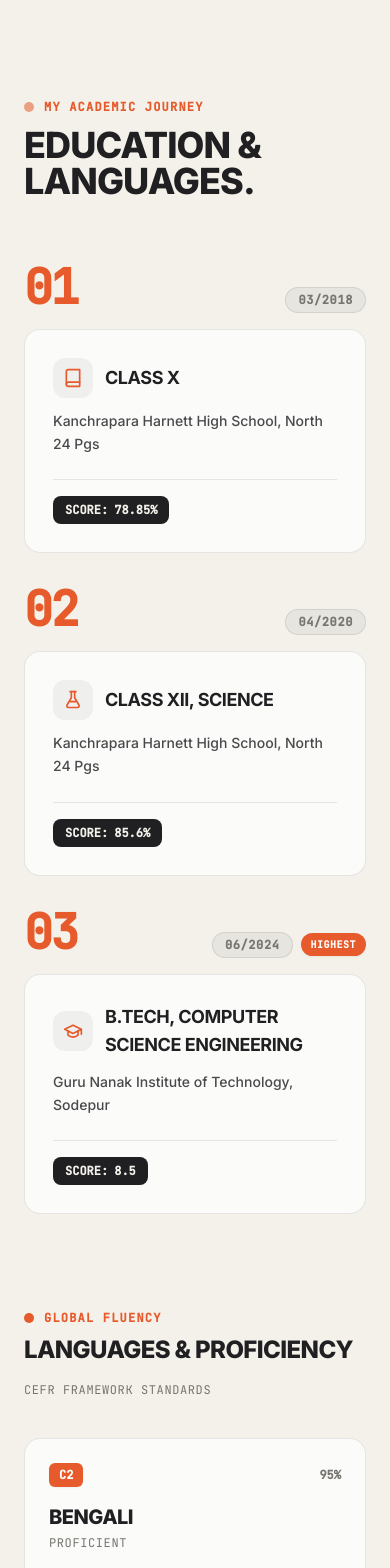
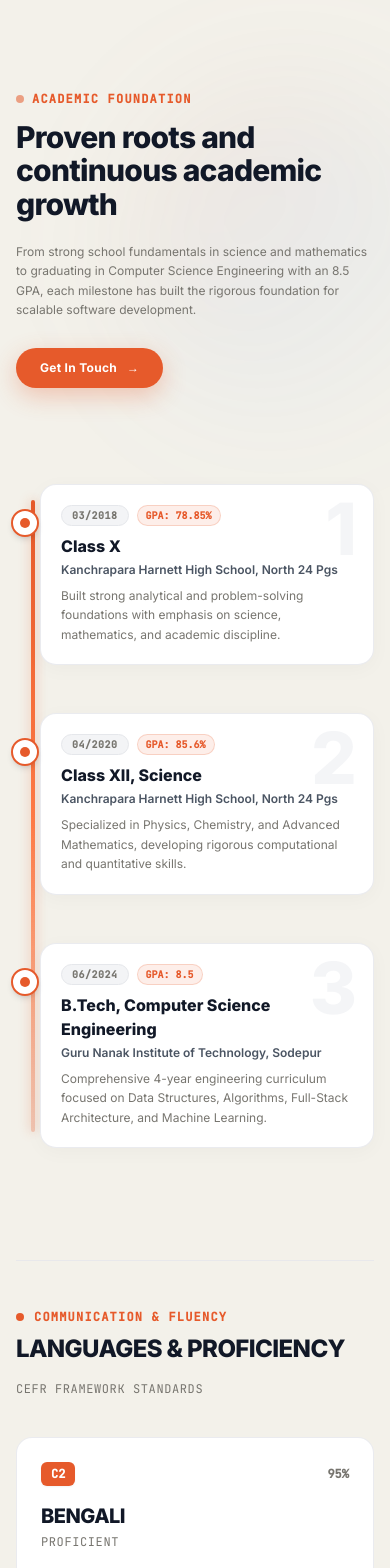
Before and after one commit to AnieX9009/MyPortfolio, a React (Vite) app: page / in a window 390 px wide. Shown: the part 9620-11188 px from the top of the page. Built offline with nearby package versions, Linux system fonts and the light colour scheme; a web font is replaced by a local one.

Commit message:
Redesign Education section with animated orange wavy curve, checkpoint nodes, watermark numbers, and responsive flow

```diff
--- a/src/components/EducationSection.tsx
+++ b/src/components/EducationSection.tsx
@@ -1,153 +1,341 @@
-import React from 'react';
+import React, { useState } from 'react';
 import { motion } from 'framer-motion';
 import { educationData, languagesData } from '../data/portfolio';
+
+// Academic descriptions for the milestones
+const educationDescriptions = [
+  'Built strong analytical and problem-solving foundations with emphasis on science, mathematics, and academic discipline.',
+  'Specialized in Physics, Chemistry, and Advanced Mathematics, developing rigorous computational and quantitative skills.',
+  'Comprehensive 4-year engineering curriculum focused on Data Structures, Algorithms, Full-Stack Architecture, and Machine Learning.',
+];
 
 // Icons for academic steps
 const EducationIcons = [
   // Class X - School / Foundation icon
-  <svg key="x" className="w-5 h-5" viewBox="0 0 24 24" fill="none" stroke="currentColor" strokeWidth="2" strokeLinecap="round" strokeLinejoin="round">
+  <svg key="x" className="w-4 h-4" viewBox="0 0 24 24" fill="none" stroke="currentColor" strokeWidth="2.2" strokeLinecap="round" strokeLinejoin="round">
     <path d="M4 19.5A2.5 2.5 0 0 1 6.5 17H20" />
     <path d="M6.5 2H20v20H6.5A2.5 2.5 0 0 1 4 19.5v-15A2.5 2.5 0 0 1 6.5 2z" />
   </svg>,
-  // Class XII - Science / Higher Secondary icon
-  <svg key="xii" className="w-5 h-5" viewBox="0 0 24 24" fill="none" stroke="currentColor" strokeWidth="2" strokeLinecap="round" strokeLinejoin="round">
+  // Class XII - Science icon
+  <svg key="xii" className="w-4 h-4" viewBox="0 0 24 24" fill="none" stroke="currentColor" strokeWidth="2.2" strokeLinecap="round" strokeLinejoin="round">
     <path d="M10 2v7.31L4.75 18.27A2 2 0 0 0 6.47 21h11.06a2 2 0 0 0 1.72-2.73L14 9.31V2" />
     <line x1="8.5" y1="2" x2="15.5" y2="2" />
     <line x1="9" y1="14" x2="15" y2="14" />
   </svg>,
-  // B.Tech - Graduation / Engineering Cap icon
-  <svg key="btech" className="w-5 h-5" viewBox="0 0 24 24" fill="none" stroke="currentColor" strokeWidth="2" strokeLinecap="round" strokeLinejoin="round">
+  // B.Tech - Cap icon
+  <svg key="btech" className="w-4 h-4" viewBox="0 0 24 24" fill="none" stroke="currentColor" strokeWidth="2.2" strokeLinecap="round" strokeLinejoin="round">
     <path d="M22 10v6M2 10l10-5 10 5-10 5z" />
     <path d="M6 12v5c3 3 9 3 12 0v-5" />
   </svg>,
 ];
 
 export const EducationSection: React.FC = () => {
+  const [hoveredIdx, setHoveredIdx] = useState<number | null>(null);
+
+  // Desktop SVG Path for the undulating orange wave
+  // Starts on left at y=230, dips to Node 1 at (160, 270), flows to Node 2 at (480, 210), ascends to Node 3 at (810, 75)
+  const desktopWavePath = "M 20 220 C 70 260, 110 270, 160 270 C 245 270, 360 210, 480 210 C 600 210, 690 140, 810 75 C 845 58, 880 55, 930 55";
+
+  // Coordinates for the 3 desktop nodes along the SVG viewBox="0 0 950 340"
+  const desktopNodes = [
+    { x: 160, y: 270, cardLeft: '17%', cardTop: '290px' },
+    { x: 480, y: 210, cardLeft: '50.5%', cardTop: '235px' },
+    { x: 810, y: 75, cardLeft: '85%', cardTop: '100px' },
+  ];
+
   return (
     <section
       id="education"
-      className="relative py-28 px-6 sm:px-12 max-w-7xl mx-auto select-none overflow-hidden"
+      className="relative py-24 sm:py-32 px-4 sm:px-8 lg:px-12 max-w-[1440px] mx-auto select-none overflow-hidden"
     >
-      {/* Subtle top border divider */}
-      <div className="absolute top-0 left-6 right-6 h-[1px] bg-[#202022]/10" />
+      {/* Ambient background decorative circle (exact match to top-right in reference image) */}
+      <div className="absolute right-[-80px] top-[100px] w-[340px] sm:w-[460px] h-[340px] sm:h-[460px] rounded-full bg-gradient-to-br from-[#E65A2B]/10 via-[#3B82F6]/5 to-transparent blur-3xl pointer-events-none -z-10" />
 
-      {/* ── SECTION HEADER (Inspired by reference image design: Dot accent + Uppercase title) ── */}
-      <div className="mb-16">
+      {/* ════════════════════════════════════════════════════════════════════════
+          TOP MAIN CONTAINER: LEFT HEADLINE + RIGHT ANIMATED ORANGE WAVE TIMELINE
+          (Direct match to reference image composition & flow)
+         ════════════════════════════════════════════════════════════════════════ */}
+      <div className="flex flex-col xl:flex-row items-start justify-between gap-12 xl:gap-8 mb-28">
+
+        {/* ── LEFT COLUMN: TITLE, BADGE, NARRATIVE & ACTION BUTTON ── */}
+        <div className="w-full xl:w-[32%] xl:max-w-md shrink-0 pt-2">
+          {/* Category Pill Tag */}
           <motion.div
             initial={{ opacity: 0, y: 15 }}
             whileInView={{ opacity: 1, y: 0 }}
             viewport={{ once: true }}
             transition={{ duration: 0.6 }}
-          className="flex items-center gap-2.5 text-xs font-mono font-bold uppercase tracking-widest text-[#E65A2B] mb-3"
+            className="flex items-center gap-2 text-xs font-mono font-bold uppercase tracking-widest text-[#E65A2B] mb-3.5"
           >
-          <span className="w-2.5 h-2.5 rounded-full bg-[#E65A2B] inline-block animate-pulse" />
-          <span>MY ACADEMIC JOURNEY</span>
+            <span className="w-2 h-2 rounded-full bg-[#E65A2B] inline-block animate-pulse" />
+            <span>ACADEMIC FOUNDATION</span>
           </motion.div>
 
+          {/* Main Headline matching reference typography */}
           <motion.h2
             initial={{ opacity: 0, y: 20 }}
             whileInView={{ opacity: 1, y: 0 }}
             viewport={{ once: true }}
             transition={{ duration: 0.7, delay: 0.1 }}
-          className="text-4xl sm:text-6xl font-extrabold text-[#202022] uppercase tracking-tight leading-none"
+            className="text-3xl sm:text-4xl lg:text-[42px] font-extrabold text-[#111827] tracking-tight leading-[1.12] mb-5"
           >
-          EDUCATION & LANGUAGES.
+            Proven roots and continuous academic growth
           </motion.h2>
+
+          {/* Subtitle / Narrative */}
+          <motion.p
+            initial={{ opacity: 0, y: 20 }}
+            whileInView={{ opacity: 1, y: 0 }}
+            viewport={{ once: true }}
+            transition={{ duration: 0.7, delay: 0.2 }}
+            className="text-xs sm:text-sm text-[#77756F] font-sans leading-relaxed mb-7"
+          >
+            From strong school fundamentals in science and mathematics to graduating in Computer Science Engineering with an 8.5 GPA, each milestone has built the rigorous foundation for scalable software development.
+          </motion.p>
+
+          {/* Orange CTA Button (Matching "Get Started" in reference image) */}
+          <motion.div
+            initial={{ opacity: 0, y: 20 }}
+            whileInView={{ opacity: 1, y: 0 }}
+            viewport={{ once: true }}
+            transition={{ duration: 0.7, delay: 0.3 }}
+          >
+            <a
+              href="#contact"
+              className="inline-flex items-center justify-center gap-2.5 px-6 py-3 rounded-full bg-[#E65A2B] text-white hover:bg-[#d84e20] shadow-[0_8px_24px_rgba(230,90,43,0.3)] hover:shadow-[0_12px_32px_rgba(230,90,43,0.4)] hover:-translate-y-0.5 active:translate-y-0 active:scale-[0.98] transition-all duration-300 font-sans text-xs sm:text-sm font-bold tracking-wide group"
+            >
+              <span>Get In Touch</span>
+              <span className="group-hover:translate-x-1 transition-transform">→</span>
+            </a>
+          </motion.div>
         </div>
 
-      {/* ════════════════════════════════════════════════════════════════════════
-          PART 1: PROCESS-TIMELINE STYLE EDUCATION STEPS (01, 02, 03)
-          Directly inspired by the "MY PROCESS" horizontal timeline in reference image
-         ════════════════════════════════════════════════════════════════════════ */}
-      <div className="mb-24">
-        {/* Timeline Connecting Line (Visible on Desktop) */}
-        <div className="relative">
-          <div className="hidden lg:block absolute top-[52px] left-[60px] right-[60px] h-[2px] bg-[#202022]/10 z-0">
-            <motion.div
-              initial={{ width: '0%' }}
-              whileInView={{ width: '100%' }}
+        {/* ── RIGHT COLUMN: DESKTOP ANIMATED ORANGE WAVY LINE WITH CHECKPOINT NODES ── */}
+        <div className="hidden xl:block w-full xl:w-[68%] relative min-h-[520px]">
+
+          {/* SVG Animated Orange Line with Glow & Pulse */}
+          <svg
+            viewBox="0 0 950 340"
+            fill="none"
+            className="w-full h-auto overflow-visible relative z-10 pointer-events-none"
+          >
+            <defs>
+              {/* Soft ambient orange glow filter */}
+              <filter id="orange-glow" x="-20%" y="-20%" width="140%" height="140%">
+                <feGaussianBlur stdDeviation="6" result="blur" />
+                <feComposite in="SourceGraphic" in2="blur" operator="over" />
+              </filter>
+              <linearGradient id="waveGrad" x1="0%" y1="0%" x2="100%" y2="0%">
+                <stop offset="0%" stopColor="#E65A2B" stopOpacity="0.75" />
+                <stop offset="50%" stopColor="#E65A2B" stopOpacity="1" />
+                <stop offset="100%" stopColor="#FF7A45" stopOpacity="1" />
+              </linearGradient>
+            </defs>
+
+            {/* Background Soft Glow Trace */}
+            <motion.path
+              d={desktopWavePath}
+              fill="none"
+              stroke="#E65A2B"
+              strokeWidth="10"
+              strokeLinecap="round"
+              strokeOpacity="0.22"
+              filter="url(#orange-glow)"
+              initial={{ pathLength: 0 }}
+              whileInView={{ pathLength: 1 }}
               viewport={{ once: true }}
-              transition={{ duration: 1.2, ease: [0.16, 1, 0.3, 1], delay: 0.3 }}
-              className="h-full bg-gradient-to-r from-[#E65A2B] via-[#E65A2B] to-[#202022]"
+              transition={{ duration: 1.8, ease: [0.16, 1, 0.3, 1] }}
             />
+
+            {/* Primary Crisp Animated Orange Stroke */}
+            <motion.path
+              d={desktopWavePath}
+              fill="none"
+              stroke="url(#waveGrad)"
+              strokeWidth="3.5"
+              strokeLinecap="round"
+              initial={{ pathLength: 0 }}
+              whileInView={{ pathLength: 1 }}
+              viewport={{ once: true }}
+              transition={{ duration: 1.8, ease: [0.16, 1, 0.3, 1] }}
+            />
+
+            {/* 3 Node Markers Drawn On the SVG Curve (Exact match to reference circles) */}
+            {desktopNodes.map((node, i) => {
+              const isHovered = hoveredIdx === i;
+
+              return (
+                <g key={i} className="cursor-pointer pointer-events-auto">
+                  {/* Outer Pulsing Aura Ring */}
+                  <motion.circle
+                    cx={node.x}
+                    cy={node.y}
+                    r={isHovered ? 18 : 14}
+                    fill="#E65A2B"
+                    fillOpacity={isHovered ? 0.25 : 0.12}
+                    initial={{ scale: 0.8, opacity: 0 }}
+                    whileInView={{ scale: 1, opacity: 1 }}
+                    viewport={{ once: true }}
+                    transition={{ delay: 0.6 + i * 0.25, duration: 0.5 }}
+                  />
+
+                  {/* White Center Container Ring with Soft Shadow */}
+                  <circle
+                    cx={node.x}
+                    cy={node.y}
+                    r="10"
+                    fill="#FFFFFF"
+                    stroke="#E65A2B"
+                    strokeWidth="3"
+                    className="transition-all duration-300 shadow-sm"
+                  />
+
+                  {/* Inner Solid Center Dot */}
+                  <circle
+                    cx={node.x}
+                    cy={node.y}
+                    r={isHovered ? "5.5" : "4"}
+                    fill={isHovered ? "#E65A2B" : "#111827"}
+                    className="transition-all duration-300"
+                  />
+                </g>
+              );
+            })}
+          </svg>
+
+          {/* 3 Milestone Cards with Giant Watermark Numbers (1, 2, 3) */}
+          <div className="absolute inset-0 z-20 pointer-events-none">
+            {educationData.map((edu, idx) => {
+              const node = desktopNodes[idx];
+              const isHovered = hoveredIdx === idx;
+              const stepNumber = idx + 1;
+
+              return (
+                <div
+                  key={edu.degree}
+                  style={{
+                    left: node.cardLeft,
+                    top: node.cardTop,
+                    transform: 'translate(-50%, 0)',
+                  }}
+                  className="absolute w-[250px] pointer-events-auto group"
+                  onMouseEnter={() => setHoveredIdx(idx)}
+                  onMouseLeave={() => setHoveredIdx(null)}
+                >
+                  {/* Giant Faint Background Number (1, 2, 3) Matching Reference Graphic */}
+                  <div
+                    className={`absolute -top-14 -right-2 text-[120px] font-black font-sans select-none pointer-events-none leading-none transition-all duration-500 ${
+                      isHovered
+                        ? 'text-[#E65A2B]/18 scale-105'
+                        : 'text-gray-200/70'
+                    }`}
+                  >
+                    {stepNumber}
                   </div>
 
-          <div className="grid grid-cols-1 lg:grid-cols-3 gap-8 relative z-10">
+                  {/* Milestone Card Content */}
+                  <motion.div
+                    initial={{ opacity: 0, y: 25 }}
+                    whileInView={{ opacity: 1, y: 0 }}
+                    viewport={{ once: true }}
+                    transition={{ duration: 0.7, delay: 0.4 + idx * 0.2 }}
+                    className="relative z-10 pt-2"
+                  >
+                    {/* Period & Score Header Pills */}
+                    <div className="flex items-center gap-2 mb-2">
+                      <span className="text-[10px] font-mono font-bold uppercase tracking-wider text-[#77756F] bg-gray-100/90 px-2.5 py-0.5 rounded-full border border-gray-200/80 shadow-xs">
+                        {edu.period}
+                      </span>
+                      <span className="text-[10px] font-mono font-bold uppercase px-2 py-0.5 rounded-full bg-[#E65A2B]/10 text-[#E65A2B] border border-[#E65A2B]/20">
+                        {edu.gpa}
+                      </span>
+                    </div>
+
+                    {/* Degree Title */}
+                    <h3 className="text-base font-extrabold font-sans text-[#111827] group-hover:text-[#E65A2B] transition-colors duration-300 leading-snug mb-1">
+                      {edu.degree}
+                    </h3>
+
+                    {/* Institution */}
+                    <p className="text-xs font-semibold text-[#4B5563] mb-2 leading-tight">
+                      {edu.institution}
+                    </p>
+
+                    {/* Description narrative snippet */}
+                    <p className="text-[11px] text-[#77756F] leading-relaxed">
+                      {educationDescriptions[idx]}
+                    </p>
+                  </motion.div>
+                </div>
+              );
+            })}
+          </div>
+        </div>
+
+        {/* ── RESPONSIVE MOBILE / TABLET FLOW (< XL) ── */}
+        <div className="block xl:hidden w-full relative">
+          <div className="relative pl-6 sm:pl-10 space-y-12">
+
+            {/* Continuous Vertical Curved Path on Left */}
+            <div className="absolute left-[15px] sm:left-[23px] top-4 bottom-4 w-1 rounded-full bg-gradient-to-b from-[#E65A2B] via-[#FF7A45] to-[#E65A2B]/30 shadow-[0_0_12px_rgba(230,90,43,0.4)]" />
+
             {educationData.map((edu, idx) => {
-              const stepNumber = String(idx + 1).padStart(2, '0');
-              const isLatest = idx === educationData.length - 1;
+              const stepNumber = idx + 1;
 
               return (
                 <motion.div
                   key={edu.degree}
-                  initial={{ opacity: 0, y: 35 }}
-                  whileInView={{ opacity: 1, y: 0 }}
+                  initial={{ opacity: 0, x: 20 }}
+                  whileInView={{ opacity: 1, x: 0 }}
                   viewport={{ once: true }}
-                  transition={{ duration: 0.7, delay: idx * 0.18 }}
-                  whileHover={{ y: -8 }}
-                  className="group relative"
+                  transition={{ duration: 0.6, delay: idx * 0.15 }}
+                  className="relative group bg-white p-5 sm:p-6 rounded-2xl border border-gray-200/80 shadow-[0_4px_20px_rgba(0,0,0,0.03)] hover:shadow-[0_12px_32px_rgba(0,0,0,0.08)] hover:border-[#E65A2B]/40 transition-all duration-300"
                 >
-                  {/* Step Header: Large Orange Number (01, 02, 03) + Indicator Dot */}
-                  <div className="flex items-baseline justify-between mb-4">
-                    <span className="text-5xl sm:text-6xl font-black font-mono text-[#E65A2B] tracking-tighter group-hover:scale-105 transition-transform duration-300">
+                  {/* Glowing Node on the Vertical Line */}
+                  <div className="absolute -left-[30px] sm:-left-[46px] top-6 w-7 h-7 rounded-full bg-white border-2 border-[#E65A2B] shadow-md flex items-center justify-center">
+                    <div className="w-2.5 h-2.5 rounded-full bg-[#E65A2B] group-hover:scale-125 transition-transform" />
+                  </div>
+
+                  {/* Giant Faint Number Background */}
+                  <div className="absolute right-4 top-2 text-7xl font-black font-sans text-gray-100/90 pointer-events-none select-none">
                     {stepNumber}
-                    </span>
-                    <div className="flex items-center gap-2">
-                      <span className="text-xs font-mono font-bold uppercase tracking-wider text-[#77756F] bg-[#202022]/5 px-3 py-1 rounded-full border border-[#202022]/10">
+                  </div>
+
+                  {/* Card Content */}
+                  <div className="relative z-10">
+                    <div className="flex items-center gap-2 mb-2 flex-wrap">
+                      <span className="text-[10px] font-mono font-bold uppercase tracking-wider text-[#77756F] bg-gray-100 px-2.5 py-0.5 rounded-full border border-gray-200">
                         {edu.period}
                       </span>
-                      {isLatest && (
-                        <span className="px-2.5 py-1 bg-[#E65A2B] text-white text-[10px] font-mono font-bold uppercase tracking-wider rounded-full shadow-sm">
-                          HIGHEST
+                      <span className="text-[10px] font-mono font-bold uppercase px-2 py-0.5 rounded-full bg-[#E65A2B]/10 text-[#E65A2B] border border-[#E65A2B]/20">
+                        {edu.gpa}
                       </span>
-                      )}
-                    </div>
                     </div>
 
-                  {/* Card Container */}
-                  <div className="p-7 bg-[#FBFBFA] rounded-2xl border border-[#202022]/10 group-hover:border-[#E65A2B]/50 group-hover:bg-white group-hover:shadow-2xl transition-all duration-300 flex flex-col justify-between min-h-[220px]">
-                    <div>
-                      {/* Icon + Degree Title */}
-                      <div className="flex items-center gap-3 mb-3 text-[#202022]">
-                        <div className="p-2.5 rounded-xl bg-[#202022]/5 text-[#E65A2B] group-hover:bg-[#E65A2B] group-hover:text-white transition-colors duration-300">
-                          {EducationIcons[idx % EducationIcons.length]}
-                        </div>
-                        <h3 className="text-lg sm:text-xl font-bold uppercase tracking-tight text-[#202022] group-hover:text-[#E65A2B] transition-colors duration-300">
+                    <h3 className="text-base sm:text-lg font-extrabold font-sans text-[#111827] group-hover:text-[#E65A2B] transition-colors mb-1">
                       {edu.degree}
                     </h3>
-                      </div>
 
-                      {/* Institution */}
-                      <p className="text-sm font-medium text-[#4a4a4d] leading-relaxed mb-6">
+                    <p className="text-xs sm:text-sm font-semibold text-[#4B5563] mb-2">
                       {edu.institution}
                     </p>
-                    </div>
 
-                    {/* Bottom GPA Badge & Arrow link effect */}
-                    <div className="pt-4 border-t border-[#202022]/10 flex items-center justify-between">
-                      <span className="inline-flex items-center gap-1.5 text-xs font-mono font-bold px-3 py-1.5 bg-[#202022] text-[#F3F1EA] rounded-lg group-hover:bg-[#E65A2B] transition-colors duration-300">
-                        <span>SCORE:</span>
-                        <span>{edu.gpa.replace('GPA: ', '')}</span>
-                      </span>
-
-                      <span className="text-xs font-mono font-bold text-[#E65A2B] flex items-center gap-1 opacity-0 group-hover:opacity-100 transform translate-x-[-8px] group-hover:translate-x-0 transition-all duration-300">
-                        COMPLETED <span className="text-sm">→</span>
-                      </span>
-                    </div>
+                    <p className="text-xs text-[#77756F] leading-relaxed">
+                      {educationDescriptions[idx]}
+                    </p>
                   </div>
                 </motion.div>
               );
             })}
           </div>
         </div>
+
       </div>
 
       {/* ════════════════════════════════════════════════════════════════════════
-          PART 2: LANGUAGES & COMMUNICATION CARDS
-          Inspired by the "SERVICES" and "WHAT CLIENTS SAY" cards in reference image
+          PART 2: GLOBAL FLUENCY & LANGUAGE PROFICIENCY SECTION
          ════════════════════════════════════════════════════════════════════════ */}
-      <div>
-        {/* Subsection Header */}
+      <div className="pt-12 border-t border-gray-200/80">
         <div className="mb-10 flex flex-col sm:flex-row sm:items-end justify-between gap-4">
           <div>
             <motion.div
@@ -157,15 +345,15 @@ export const EducationSection: React.FC = () => {
               transition={{ duration: 0.6 }}
               className="flex items-center gap-2.5 text-xs font-mono font-bold uppercase tracking-widest text-[#E65A2B] mb-2"
             >
-              <span className="w-2.5 h-2.5 rounded-full bg-[#E65A2B] inline-block" />
-              <span>GLOBAL FLUENCY</span>
+              <span className="w-2 h-2 rounded-full bg-[#E65A2B] inline-block" />
+              <span>COMMUNICATION & FLUENCY</span>
             </motion.div>
             <motion.h3
               initial={{ opacity: 0, y: 15 }}
               whileInView={{ opacity: 1, y: 0 }}
               viewport={{ once: true }}
               transition={{ duration: 0.6, delay: 0.1 }}
-              className="text-2xl sm:text-3xl font-extrabold text-[#202022] uppercase tracking-tight"
+              className="text-2xl sm:text-3xl font-extrabold text-[#111827] uppercase tracking-tight"
             >
               LANGUAGES & PROFICIENCY
             </motion.h3>
@@ -181,7 +369,7 @@ export const EducationSection: React.FC = () => {
           </motion.span>
         </div>
 
-        {/* 3-Column Grid spanning full width for Bengali, English, Hindi */}
+        {/* 3-Column Language Cards */}
         <div className="grid grid-cols-1 md:grid-cols-3 gap-6">
           {languagesData.map((lang, idx) => (
             <motion.div
@@ -190,34 +378,30 @@ export const EducationSection: React.FC = () => {
               whileInView={{ opacity: 1, y: 0 }}
               viewport={{ once: true }}
               transition={{ duration: 0.6, delay: idx * 0.12 }}
-              whileHover={{ y: -6 }}
-              className="group p-6 bg-[#FBFBFA] rounded-2xl border border-[#202022]/10 hover:border-[#E65A2B]/40 hover:bg-white hover:shadow-xl transition-all duration-300 flex flex-col justify-between"
+              whileHover={{ y: -5 }}
+              className="group p-6 bg-white rounded-2xl border border-gray-200/80 hover:border-[#E65A2B]/40 hover:shadow-[0_12px_30px_rgba(0,0,0,0.06)] transition-all duration-300 flex flex-col justify-between"
             >
               <div>
-                {/* Level Tag (C2, B2, A2) */}
                 <div className="flex items-center justify-between mb-4">
                   <span className="px-2.5 py-1 bg-[#E65A2B] text-white font-mono text-xs font-bold rounded-md shadow-sm">
                     {lang.level}
                   </span>
-                  <span className="text-xs font-mono font-bold text-[#77756F] group-hover:text-[#202022] transition-colors">
+                  <span className="text-xs font-mono font-bold text-[#77756F] group-hover:text-[#111827] transition-colors">
                     {lang.percentage}%
                   </span>
                 </div>
 
-                {/* Language Name */}
-                <h4 className="text-xl font-extrabold text-[#202022] uppercase tracking-tight mb-1 group-hover:text-[#E65A2B] transition-colors duration-300">
+                <h4 className="text-xl font-extrabold text-[#111827] uppercase tracking-tight mb-1 group-hover:text-[#E65A2B] transition-colors duration-300">
                   {lang.name}
                 </h4>
 
-                {/* Proficiency Label */}
                 <p className="text-xs font-mono text-[#77756F] uppercase tracking-wider mb-6">
                   {lang.proficiency}
                 </p>
               </div>
 
-              {/* Progress Bar with Orange Fill */}
               <div>
-                <div className="w-full h-2 bg-[#202022]/10 rounded-full overflow-hidden mb-4 p-0.5">
+                <div className="w-full h-2 bg-gray-100 rounded-full overflow-hidden mb-3 p-0.5 border border-gray-200/60">
                   <motion.div
                     initial={{ width: 0 }}
                     whileInView={{ width: `${lang.percentage}%` }}
@@ -227,7 +411,7 @@ export const EducationSection: React.FC = () => {
                   />
                 </div>
 
-                <div className="flex items-center justify-between text-[11px] font-mono text-[#77756F] group-hover:text-[#202022] transition-colors">
+                <div className="flex items-center justify-between text-[11px] font-mono text-[#77756F] group-hover:text-[#111827] transition-colors">
                   <span>FLUENCY</span>
                   <span className="group-hover:translate-x-1 transition-transform duration-300 text-[#E65A2B] font-bold">
                     →
```
Lines whose indentation alone changed are shown as unchanged.
